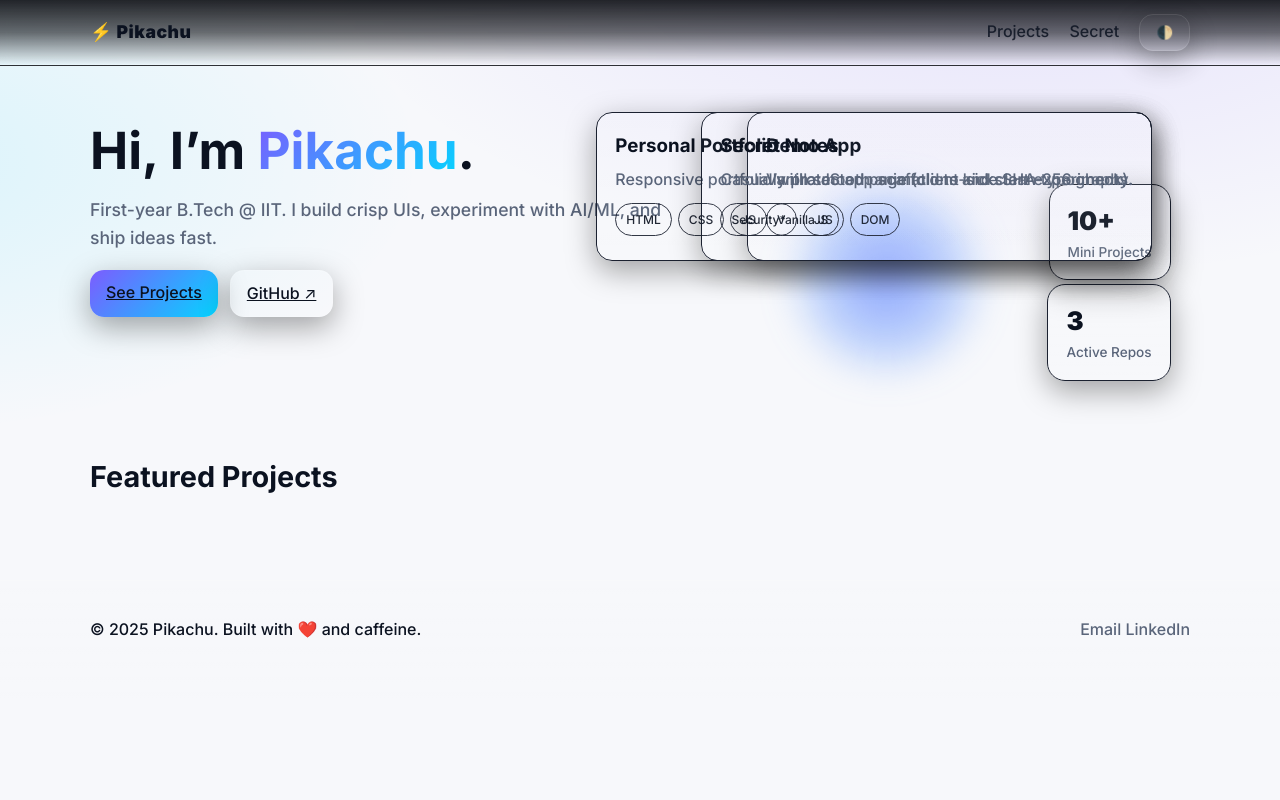
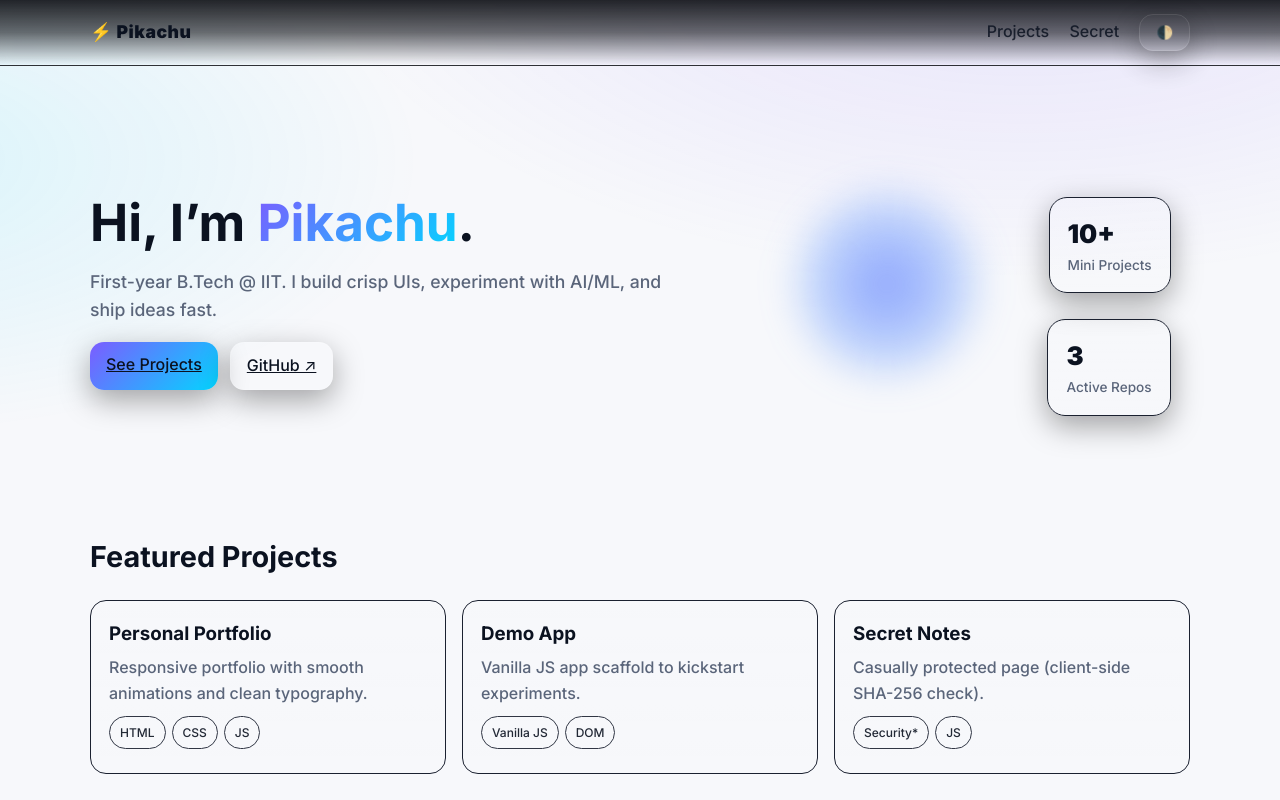
Before and after one commit to p1k4-chu/exp_fun, a plain HTML site: page index.html in a window 1280 px wide. Shown: the top 800 px of the page. Drawn offline with Linux system fonts and the light colour scheme.

Commit message:
fixed overlapping issues

```diff
--- a/assets/style.css
+++ b/assets/style.css
@@ -1,3 +1,5 @@
+/* === PASTE THIS ENTIRE CORRECTED CODE === */
+
 :root{
   --bg: #0b0d12;
   --bg-soft: #10131a;
@@ -39,12 +41,13 @@ body{
 .btn-primary{background: linear-gradient(135deg, var(--primary), var(--primary-2)); border:none}
 .btn-ghost{background:transparent; border:1px solid rgba(255,255,255,.12)}
 
-.hero{display:grid; grid-template-columns:1.2fr 1fr; gap:32px; padding:56px 0 32px}
+.hero{display:grid; grid-template-columns:1.2fr 1fr; gap:32px; padding:56px 0 32px; align-items: center;}
 .hero-text h1{font-size: clamp(2.2rem, 4vw, 3.4rem); line-height:1.1; margin:0 0 10px}
 .grad{background:linear-gradient(135deg, var(--primary), var(--primary-2)); -webkit-background-clip:text; background-clip:text; color:transparent}
 .lead{font-size:1.1rem; color:var(--muted); max-width:55ch}
 .cta-row{display:flex; gap:12px; margin-top:16px}
-.hero-art{position:relative; min-height:280px}
+.hero-art{position:relative; min-height:340px}
+
 .blob{
   position:absolute; inset:10% 0 0 10%;
   width:260px; height:260px; border-radius:30% 70% 70% 30% / 30% 30% 70% 70%;
@@ -55,15 +58,23 @@ body{
 }
 @keyframes blob{to{transform: translate(20px,-10px) rotate(8deg) scale(1.05)}}
 
-.card{
+/* === CORRECTED RULE: Made selector more specific === */
+.hero-art .card{
   position:absolute; right:10%; top:14%;
   background:linear-gradient(180deg, rgba(255,255,255,.05), rgba(255,255,255,.01));
   border:1px solid var(--card-border); border-radius:18px; padding:16px 18px; box-shadow:var(--shadow);
 }
-.card.stat{right:4%; top:22%}
-.card.stat.delay{top:58%}
+.hero-art .card.stat{right:4%; top:22%}
+.hero-art .card.stat.delay{top:58%}
 .stat-num{font-weight:900; font-size:1.6rem}
 .stat-label{font-size:.85rem; color:var(--muted)}
+
+
+/* === PROJECTS SECTION === */
+/* CORRECTED RULE: Added margin-top to push this section down */
+#projects {
+  margin-top: 40px;
+}
 
 .section-title{font-size:1.8rem; margin:20px 0}
 .grid{
--- a/index.html
+++ b/index.html
@@ -48,19 +48,19 @@
     <section id="projects" class="container">
       <h2 class="section-title">Featured Projects</h2>
       <div class="grid">
-        <a class="card project" href="projects/portfolio/">
+        <a class="project" href="projects/portfolio/">
           <h3>Personal Portfolio</h3>
           <p>Responsive portfolio with smooth animations and clean typography.</p>
           <span class="pill">HTML</span><span class="pill">CSS</span><span class="pill">JS</span>
         </a>
 
-        <a class="card project" href="projects/demo-app/">
+        <a class="project" href="projects/demo-app/">
           <h3>Demo App</h3>
           <p>Vanilla JS app scaffold to kickstart experiments.</p>
           <span class="pill">Vanilla JS</span><span class="pill">DOM</span>
         </a>
 
-        <a class="card project" href="secret/">
+        <a class="project" href="secret/">
           <h3>Secret Notes</h3>
           <p>Casually protected page (client-side SHA-256 check).</p>
           <span class="pill">Security*</span><span class="pill">JS</span>
```
